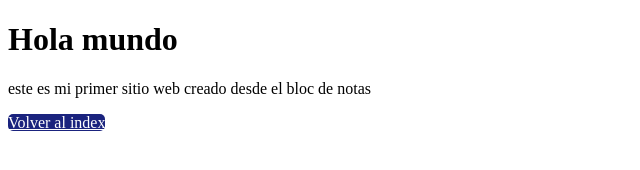
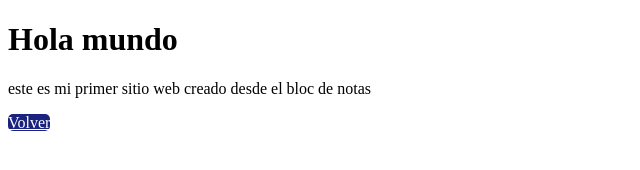
Before and after one commit to andreahdzz12/cuadernillo-html-2026, a plain HTML site: page ejercicio1.html in a window 1280 px wide. Shown: the whole page, without its empty margins (0-640 px from the left). Drawn offline with Linux system fonts and the light colour scheme.

Commit message:
Update ejercicio1.html

```diff
--- a/ejercicio1.html
+++ b/ejercicio1.html
@@ -7,7 +7,7 @@
     <h1>Hola mundo</h1>
     <p> este es mi primer sitio web creado desde el bloc de notas</p>
 
-  <a href=index.html" class="btn-regresar">Volver al index</a>
+  <a href=index.html" class="btn-regresar">Volver</a>
     <style>
         .btn-regresar {
             background-color: #1a237e;
```
